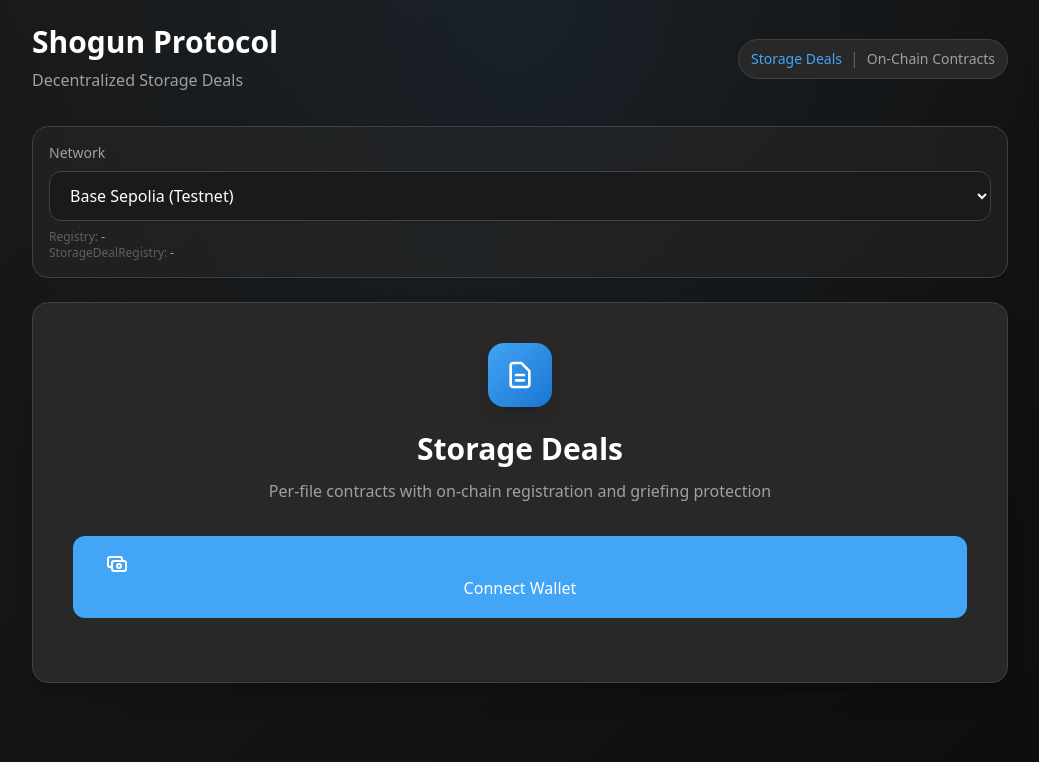
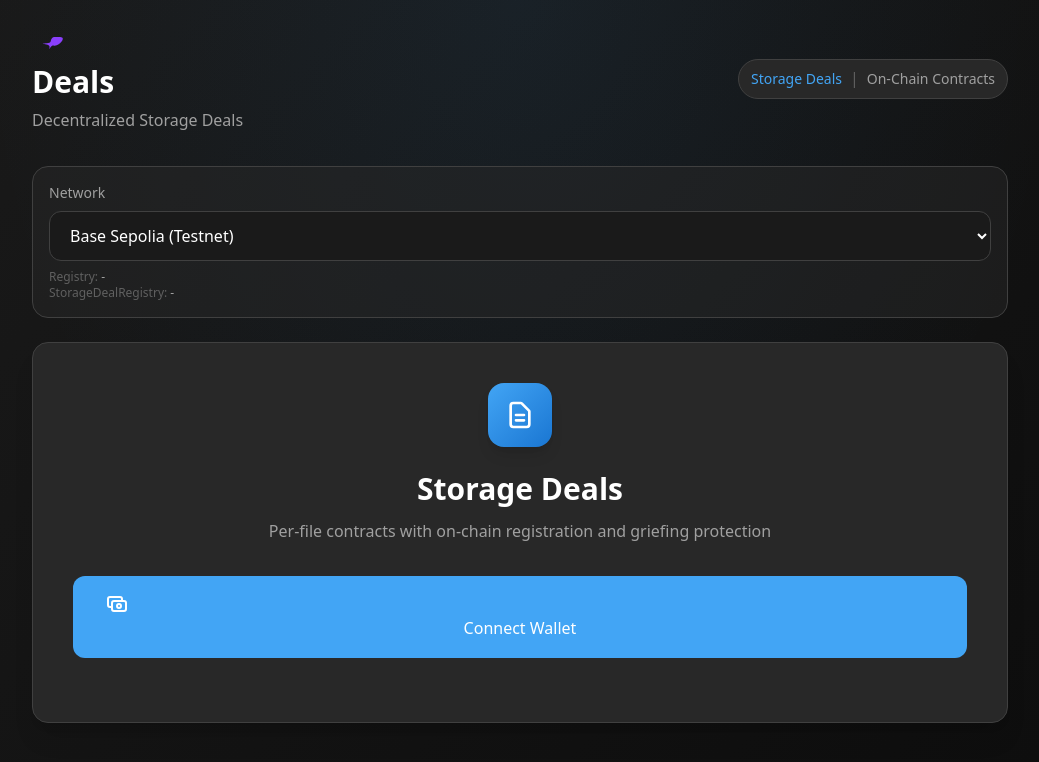
Before and after one commit to scobru/shogun-deals, a website: page index.html in a window 1280 px wide. Shown: the whole page, without its empty margins (120-1159 px from the left). Drawn offline with nearby package versions, Linux system fonts and the light colour scheme; a script that the page names is missing.

Commit message:
initial commit

```diff
--- a/index.html
+++ b/index.html
@@ -214,7 +214,8 @@
       <!-- Header -->
       <div class="flex items-center justify-between mb-8">
         <div>
-          <h1 class="text-3xl font-bold mb-2 text-[#FFFFFF]">Shogun Protocol</h1>
+          <img src="logo.svg" alt="Shogun Protocol" class="w-10 h-10">
+          <h1 class="text-3xl font-bold mb-2 text-[#FFFFFF]">Deals</h1>
           <p class="text-[#A0A0A0]">Decentralized Storage Deals</p>
         </div>
         <div class="flex items-center gap-2 px-3 py-1.5 bg-[#282828] rounded-full border border-[#404040]">
```
Also changed, not shown: README.md, logo.svg (added).
